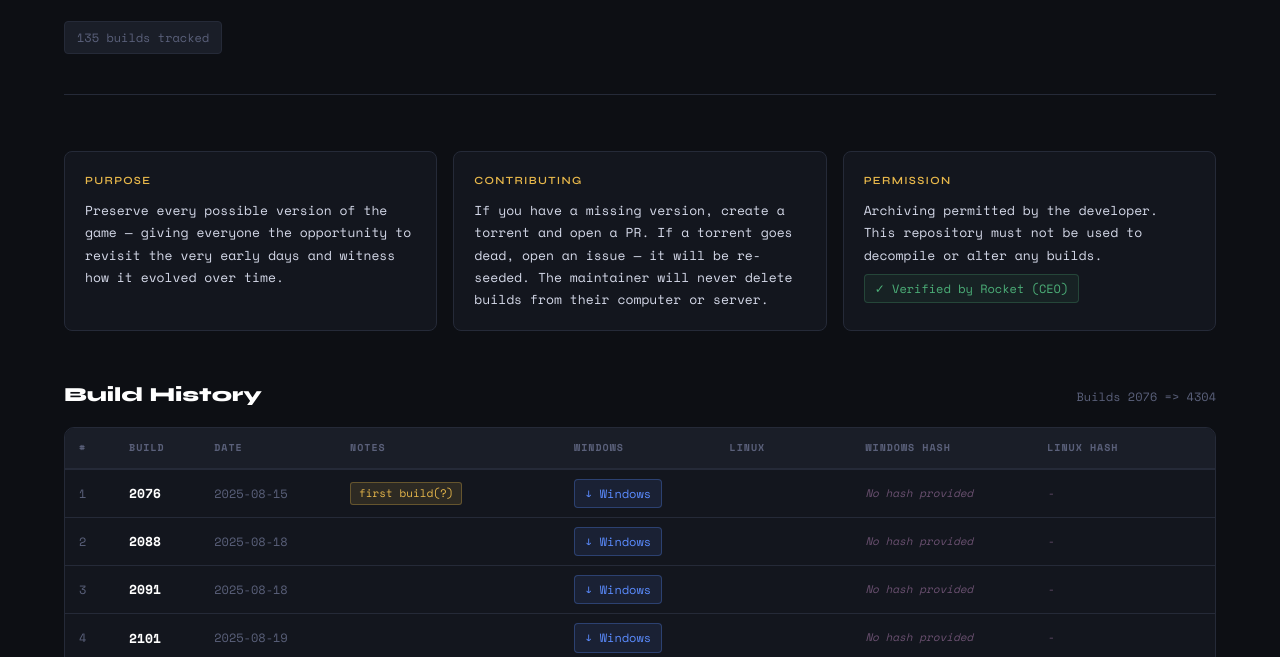
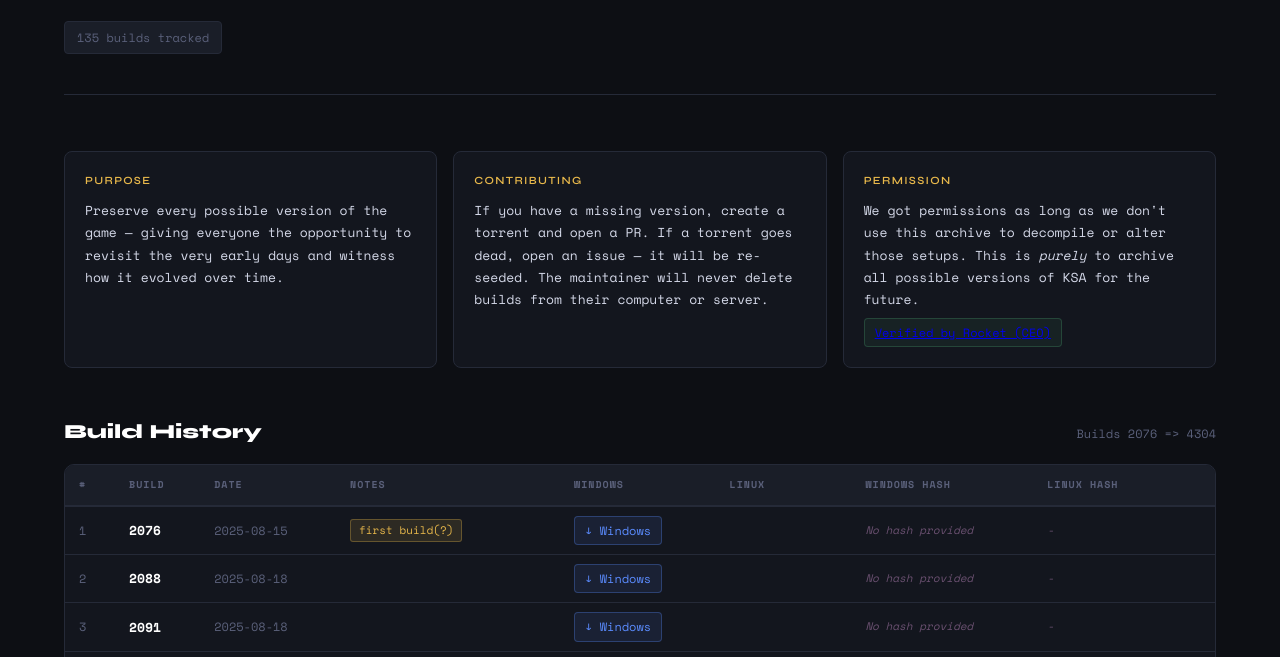
Before and after one commit to H4ckerxx44/ksa-archive-net, a plain HTML site: page index.html in a window 1280 px wide. Shown: the part 143-800 px from the top of the page. Drawn offline with nearby package versions, Linux system fonts and the light colour scheme.

Commit message:
refactor: use permission text from original readme file

```diff
--- a/index.html
+++ b/index.html
@@ -46,9 +46,11 @@
         </div>
         <div class="info-card">
             <h3>Permission</h3>
-            <p>Archiving permitted by the developer. This repository must not be used to decompile or alter any
-                builds.</p>
-            <div class="permission-note">✓ Verified by Rocket (CEO)</div>
+            <p>We got permissions as long as we don't use this archive to decompile or alter those setups.
+                This is <i>purely</i> to archive all possible versions of KSA for the future.</p>
+            <div class="permission-note">
+                <a href="images/rocket_permission.png">Verified by Rocket (CEO)</a>
+            </div>
         </div>
     </div>
 
```
